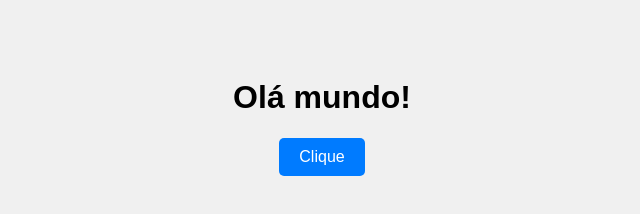
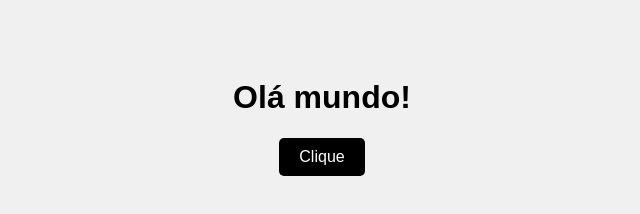
Before and after one commit to zaiaaa/web_design, a plain HTML site: page index.html in a window 1280 px wide. Shown: the whole page, without its empty margins (318-958 px from the left). Drawn offline with Linux system fonts and the light colour scheme.

Commit message:
style Alterando cor de botão (azul nada a ver)

```diff
--- a/style.css
+++ b/style.css
@@ -7,7 +7,7 @@ body{
 
 button{
     padding: 10px 20px;
-    background-color: #007BFF;
+    background-color: #000000;
     border: none;
     color: white;
     font-size: 16px;
@@ -15,7 +15,7 @@ button{
 }
 
 button:hover{
-    background-color: #0056b3;
+    background-color: #252525;
     cursor: pointer;
 }
 
```
